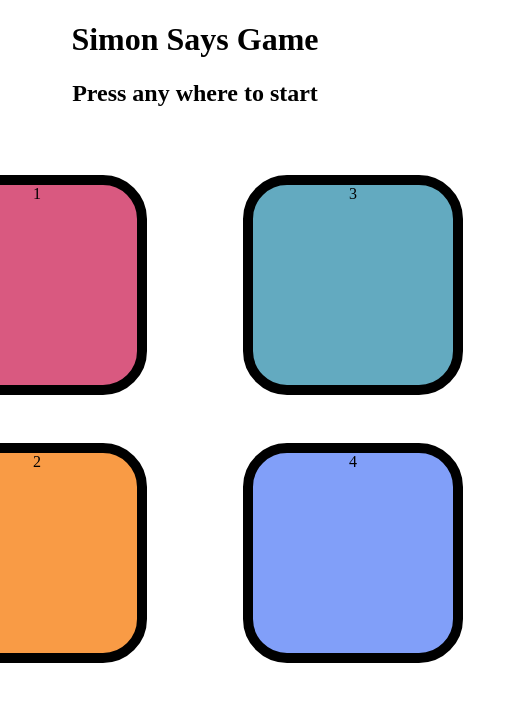
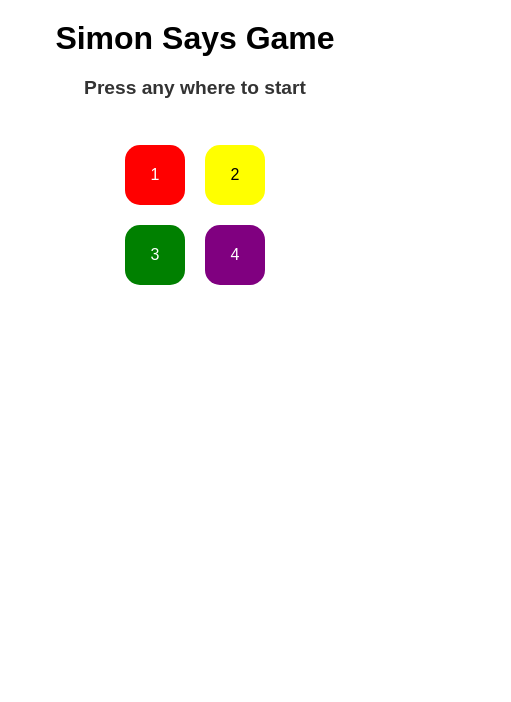
Before and after one commit to sujaldhote29/Simon-say-game, a plain HTML site: page index.html in a window 390 px wide. Shown: the whole page, 511 px wide, since content can reach past the window. Drawn offline with Linux system fonts and the light colour scheme.

Commit message:
new changes added

```diff
--- a/app.js
+++ b/app.js
@@ -6,17 +6,19 @@ let btns = ["yellow", "red", "purple", "green"];
 let started = false;
 let level = 0;
 
+let h2 = document.querySelector("h2");
 
-let h2 = document.querySelector("h2");
-document.addEventListener("click", function () {
-    if (started == false) {
+// Start the game when the document is touched or clicked
+document.addEventListener("touchstart", startGame);
+document.addEventListener("click", startGame);
+
+function startGame() {
+    if (!started) {
         console.log("Game is started");
         started = true;
-
         levelUp();
     }
-});
-
+}
 
 function gameFlash(btn) {
     btn.classList.add("flash");
@@ -25,8 +27,6 @@ function gameFlash(btn) {
     }, 250);
 }
 
-
-
 function userFlash(btn) {
     btn.classList.add("userFlash");
     setTimeout(function () {
@@ -34,60 +34,59 @@ function userFlash(btn) {
     }, 250);
 }
 
-
-
 function levelUp() {
     userSeq = [];
     level++;
-    h2.innerText = `level ${level}`;
+    h2.innerText = `Level ${level}`;
 
-    let randIdx = Math.floor(Math.random() * 3);
+    let randIdx = Math.floor(Math.random() * btns.length);
     let randColor = btns[randIdx];
     let randBtn = document.querySelector(`.${randColor}`);
-    // console.log(randIdx);
-    // console.log(randColor);
-    // console.log(randBtn);
     gameSeq.push(randColor);
     console.log(gameSeq);
     gameFlash(randBtn);
 }
 
 function checkAns(idx) {
-    // console.log("curr level : ",level);
-    // let idx = level -1;
     if (userSeq[idx] === gameSeq[idx]) {
-        if (userSeq.length == gameSeq.length) {
+        if (userSeq.length === gameSeq.length) {
             setTimeout(levelUp, 1000);
         }
     } else {
-        h2.innerHTML = `Game over! Your Score was <b> ${level} </b> <br> Press any key to start.`;
+        h2.innerHTML = `Game over! Your Score was <b>${level}</b> <br> Tap to start again.`;
         document.querySelector("body").style.backgroundColor = "red";
         setTimeout(function () {
             document.querySelector("body").style.backgroundColor = "white";
         }, 150);
-        reset();
+
+        setTimeout(reset, 1000);  // Delay reset to show score
     }
 }
+
 function btnPress() {
-
     let btn = this;
     userFlash(btn);
 
-    userColor = btn.getAttribute("id");
+    let userColor = btn.getAttribute("id");
     console.log(userColor);
     userSeq.push(userColor);
     checkAns(userSeq.length - 1);
 }
 
-
+// Add both touchstart and click events for buttons to ensure they work on mobile
 let allBtns = document.querySelectorAll(".btn");
-for (btn of allBtns) {
+allBtns.forEach(function (btn) {
+    btn.addEventListener("touchstart", btnPress);
     btn.addEventListener("click", btnPress);
-}
+});
 
 function reset() {
     started = false;
     gameSeq = [];
     userSeq = [];
     level = 0;
+    document.removeEventListener("touchstart", startGame);
+    document.removeEventListener("click", startGame);
+    document.addEventListener("touchstart", startGame);
+    document.addEventListener("click", startGame);
 }
--- a/style.css
+++ b/style.css
@@ -1,42 +1,75 @@
 body {
+    font-family: Arial, sans-serif;
     text-align: center;
+    background-color: white;
+    margin: 0;
+    padding: 0;
+}
+
+h1 {
+    font-size: 2.5em;
+    margin: 20px 0;
+}
+
+h2 {
+    font-size: 1.5em;
+    color: #333;
+}
+
+.btn-container {
+    display: inline-block;
+    margin-top: 20px;
+}
+
+.line-one, .line-two {
+    display: flex;
+    justify-content: center;
 }
 
 .btn {
-    height: 200px;
-    width: 200px;
-    border-radius: 20%;
-    border: 10px solid black;
-    margin: 3rem;
+    width: 180px;
+    height: 180px;
+    margin: 10px;
+    line-height: 80px;
+    font-size: 1.5em;
+    cursor: pointer;
+    border-radius: 15px;
+    user-select: none;
+    color: white;
+    transition: all 0.2s;
 }
 
-.btn-container {
-    display: flex;
-    justify-content: center;
-
-}
-
-.yellow {
-    background-color: #f99b45;
-}
-
-.green {
-    background-color: #63aac0;
-}
-
-.red {
-    background-color: #d95980;
-}
-
-.purple {
-    background-color: #819ff9;
-}
-
+.red { background-color: red; }
+.yellow { background-color: yellow; color: black; }
+.green { background-color: green; }
+.purple { background-color: purple; }
 
 .flash {
-    background-color: white;
+    opacity: 0.6;
 }
 
 .userFlash {
-    background-color: green;
+    opacity: 0.8;
 }
+
+.darken {
+    opacity: 0.5; /* Darkens the button by reducing its opacity */
+}
+
+/* Make the game responsive */
+@media (max-width: 600px) {
+    .btn {
+        width: 60px;
+        height: 60px;
+        line-height: 60px;
+        font-size: 1em;
+    }
+
+    h1 {
+        font-size: 2em;
+    }
+
+    h2 {
+        font-size: 1.2em;
+    }
+}
```
